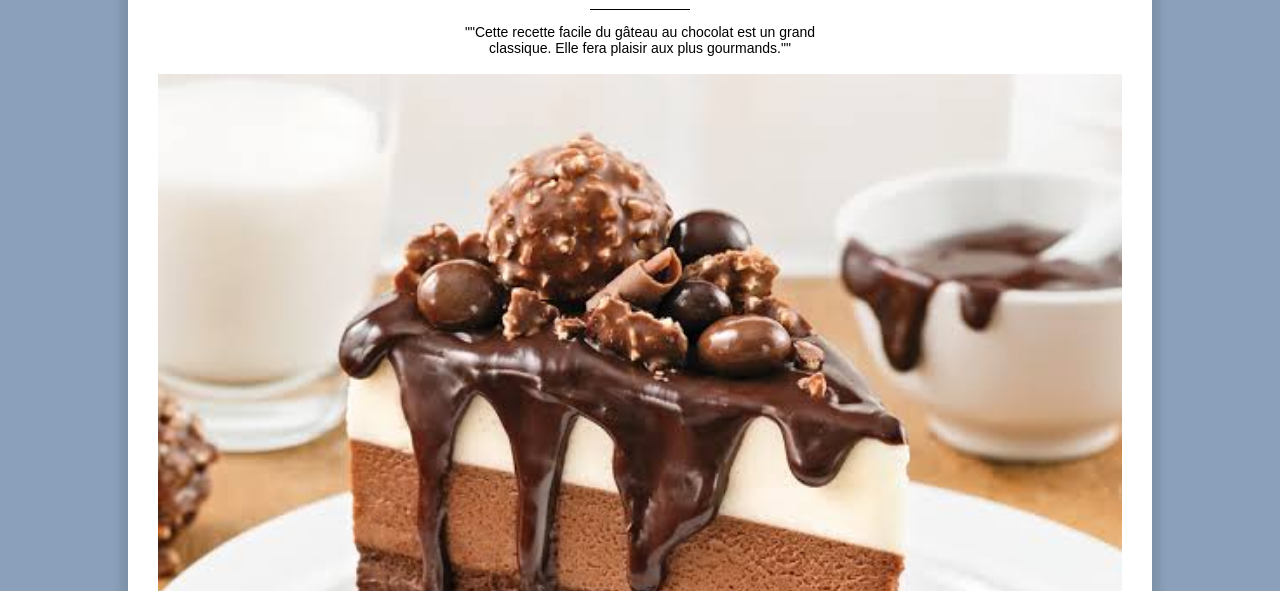
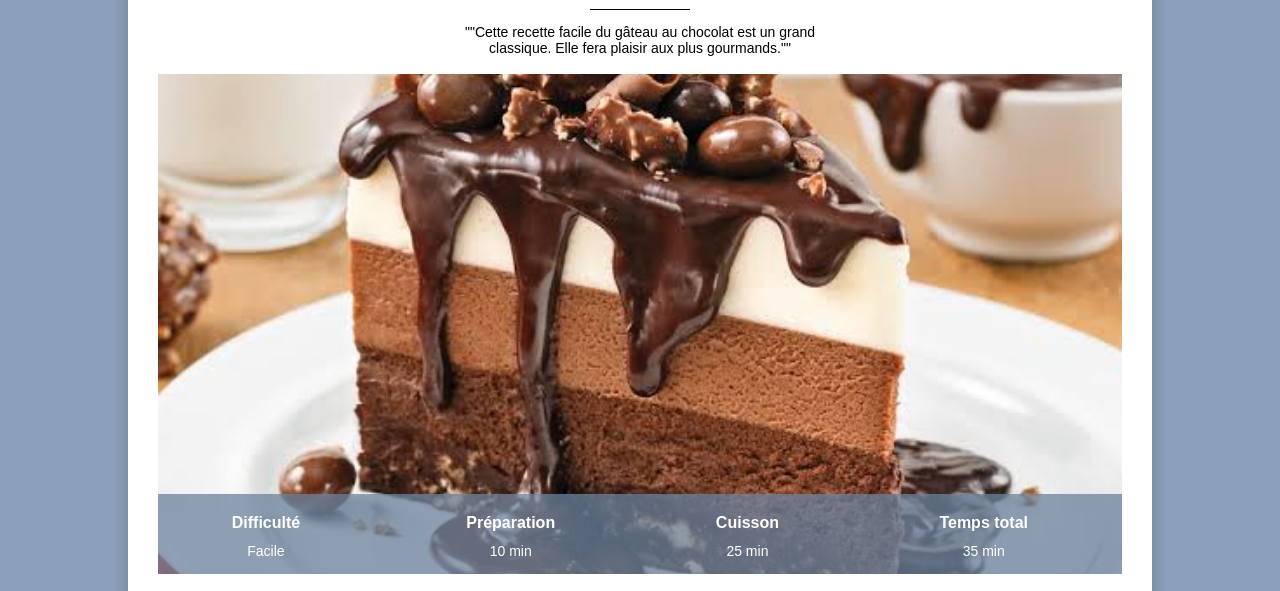
Before and after one commit to marielogiciel21/site_marieno, a plain HTML site: page index.html in a window 1280 px wide. Shown: the part 133-724 px from the top of the page. Drawn offline with Linux system fonts and the light colour scheme.

Commit message:
Add files via upload

```diff
--- a/recette.css
+++ b/recette.css
@@ -81,7 +81,7 @@ table.info th{
 
 img.info{
     display: block;
-    max-height: 900px;
+    max-height: 500px;
     object-fit: cover;
     min-height:200px ;
     background-color: lightgrey;
```
